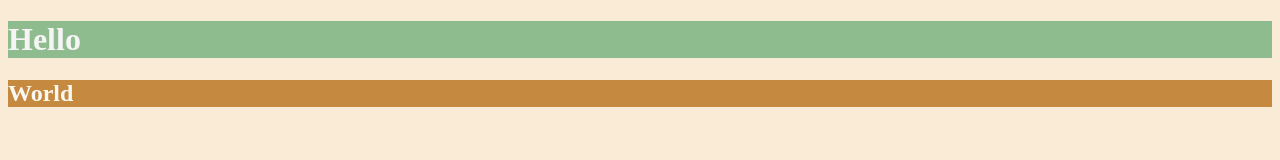
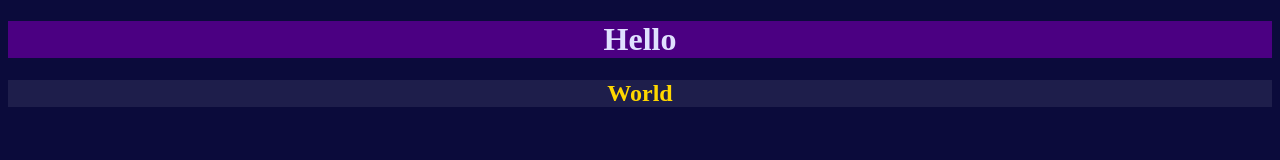
Before and after one commit to GuyFirst/FullStackCourseFromScratch, a plain HTML site: page 6 intermidiate CSS/6.0 CSS Colors/index.html in a window 1280 px wide. Drawn offline with Linux system fonts and the light colour scheme.

Commit message:
talked with AI to make my colors more "space" like

```diff
--- a/6 intermidiate CSS/6.0 CSS Colors/index.html
+++ b/6 intermidiate CSS/6.0 CSS Colors/index.html
@@ -6,17 +6,20 @@
   <title>Colors</title>
   <style>
   *{
-    background-color: antiquewhite;
+    background-color: #0B0B3B;
   }
 
   h1{
-      color:whitesmoke;
-      background-color: darkseagreen;
+      color: #E0E0FF;
+      background-color: #4B0082;
     }
 
   h2{
-    color: #FAF8F1;
-    background-color: #C58940;
+    color: #FFD700;
+    background-color: #1E1E4B;
+  }
+  *{
+    text-align: center;
   }
 
   </style>
```
